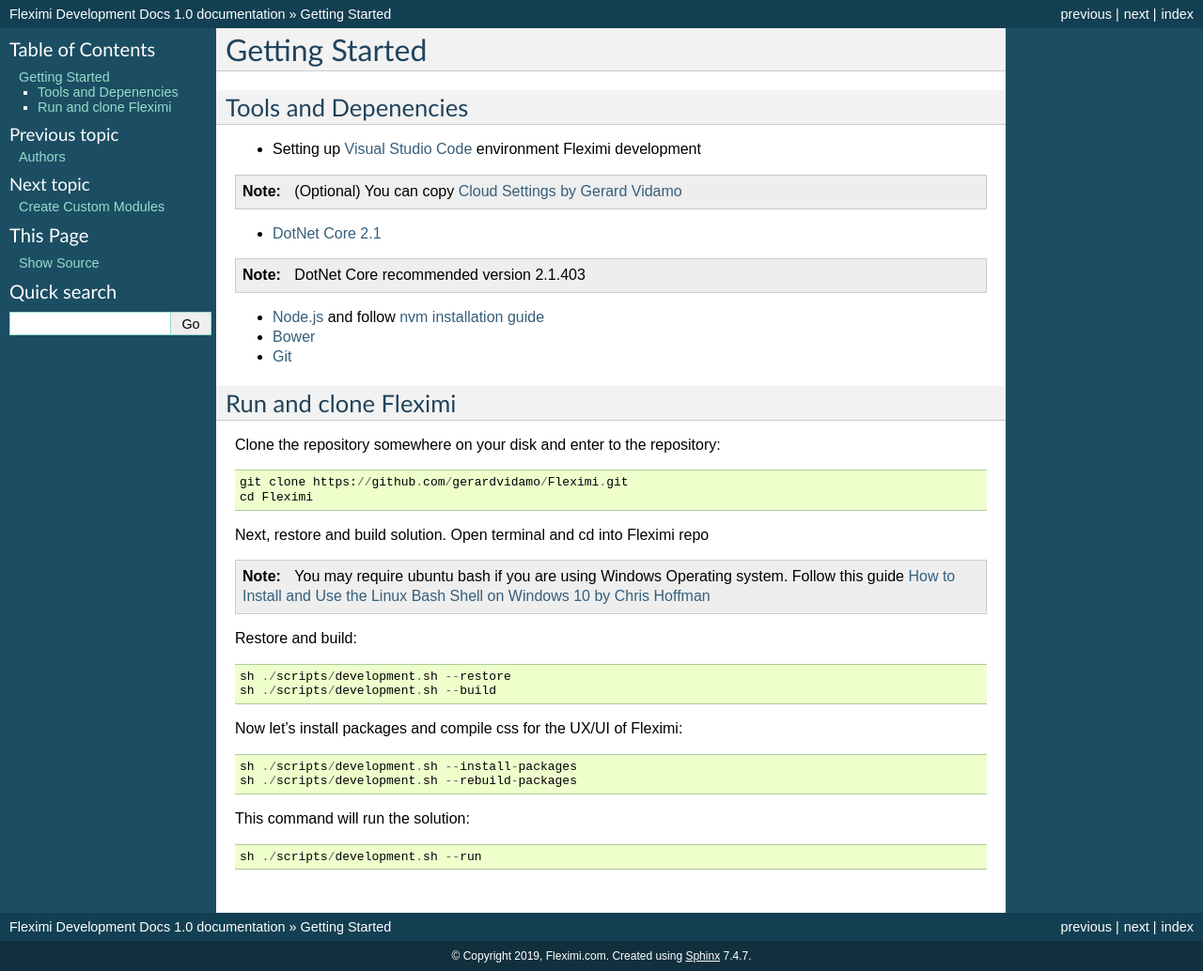
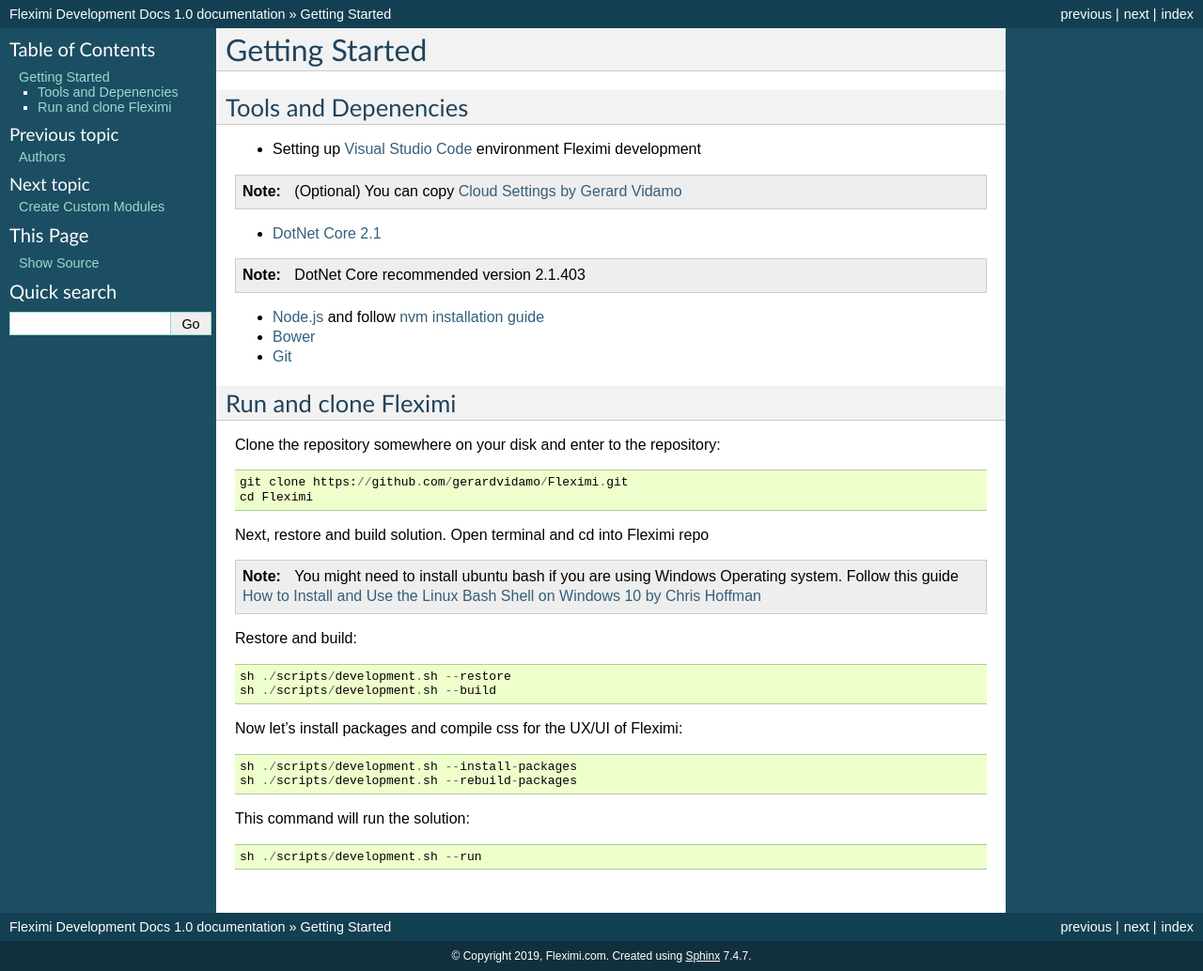
Before and after one commit to Fleximi/Fleximi-CMS, a Sphinx documentation site: the page built from docs/development.rst, in a window 1280 px wide. Shown: the whole page at 94% size. Built offline with Sphinx 7.4.7, drawn with Linux system fonts in a browser that asks for light colours.

Commit message:
Initial commit

```diff
--- a/docs/development.rst
+++ b/docs/development.rst
@@ -29,7 +29,7 @@
 Next, restore and build solution. Open terminal and cd into Fleximi repo
 
 .. note::
-    You may require ubuntu bash if you are using Windows Operating system. Follow this guide `How to Install and Use the Linux Bash Shell on Windows 10 by Chris Hoffman <https://www.howtogeek.com/249966/how-to-install-and-use-the-linux-bash-shell-on-windows-10/>`_
+    You might need to install ubuntu bash if you are using Windows Operating system. Follow this guide `How to Install and Use the Linux Bash Shell on Windows 10 by Chris Hoffman <https://www.howtogeek.com/249966/how-to-install-and-use-the-linux-bash-shell-on-windows-10/>`_
 
 Restore and build::
 
```
